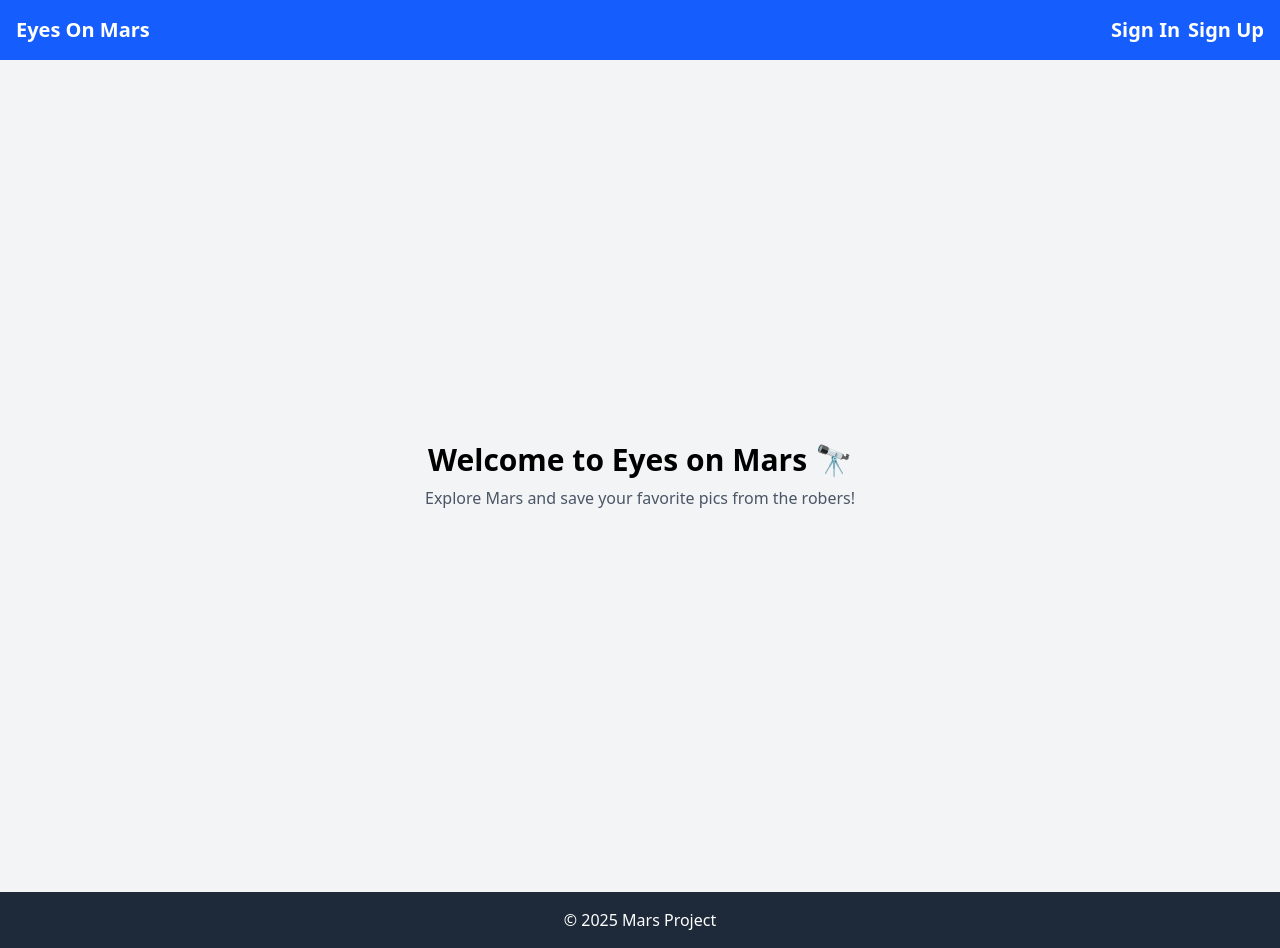
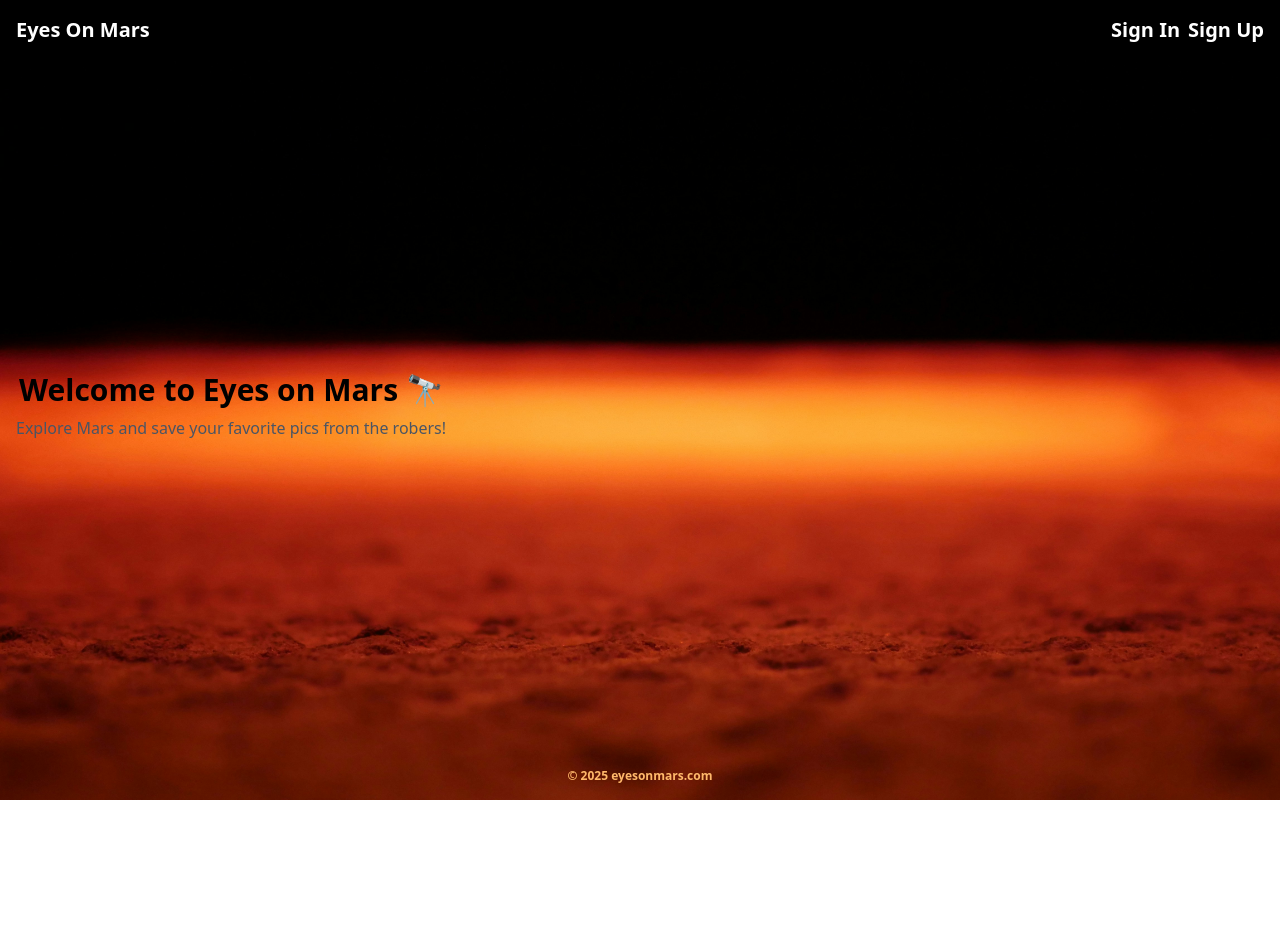
Before and after one commit to seva32/eyes-on-mars, a Next.js app: page / in a window 1280 px wide. After the commit the page ends 800 px from the top, so only its background shows below. Built offline with nearby package versions, Linux system fonts and the light colour scheme; no server answers.

Commit message:
background image in layout

```diff
--- a/next.config.ts
+++ b/next.config.ts
@@ -19,6 +19,13 @@
         pathname: '/a/**',
         search: '',
       },
+      {
+        protocol: 'https',
+        hostname: 'unsplash.com',
+        port: '',
+        pathname: '/photos/**',
+        search: '',
+      },
     ],
   },
 }
--- a/src/components/Layout.tsx
+++ b/src/components/Layout.tsx
@@ -5,11 +5,11 @@
   const currentYear = new Date().getFullYear()
 
   return (
-    <div className="min-h-screen flex flex-col bg-gray-100">
+    <div className="bg-[url('/images/mars.jpg')] bg-cover bg-center h-screen min-h-screen flex flex-col bg-gray-100">
       <NavBar />
-      <main className="flex-1 p-4">{children}</main>
-      <footer className="p-4 bg-gray-800 text-white text-center">
-        © {currentYear} Mars Project
+      <main className="flex-1 flex w-full p-4">{children}</main>
+      <footer className="p-4 text-orange-300 text-center text-xs font-bold">
+        &copy; {currentYear} eyesonmars.com
       </footer>
     </div>
   )
--- a/src/components/NavBar.tsx
+++ b/src/components/NavBar.tsx
@@ -5,9 +5,9 @@
 const NavBar = () => {
   const { data: session } = useSession()
   return (
-    <header className="p-4 bg-blue-600 text-white text-xl font-bold flex justify-between">
+    <header className="p-4 bg-black text-white text-xl font-bold flex justify-between">
       <Link href="/">Eyes On Mars</Link>
-      <nav className="flex gap-2 bg-blue-600 text-white">
+      <nav className="flex gap-2 text-white">
         {session ? (
           <>
             <Link href="/user/profile">Profile</Link>
--- a/src/pages/auth/signin.tsx
+++ b/src/pages/auth/signin.tsx
@@ -67,7 +67,7 @@
 
   return (
     <Layout>
-      <div className="flex flex-col items-center justify-center h-screen px-4">
+      <div className="flex flex-col items-center justify-center px-4 bg-white w-full">
         <h1 className="text-2xl font-bold mb-6">Sign In</h1>
 
         {status.error && (
--- a/src/pages/auth/signup.tsx
+++ b/src/pages/auth/signup.tsx
@@ -61,7 +61,7 @@
 
   return (
     <Layout>
-      <div className="flex flex-col items-center justify-center h-screen px-4">
+      <div className="flex flex-col items-center justify-center w-full px-4 bg-white">
         <h1 className="text-2xl font-bold mb-6">Sign Up</h1>
 
         {status.error && (
--- a/src/pages/index.tsx
+++ b/src/pages/index.tsx
@@ -4,7 +4,7 @@
 const Home = () => {
   return (
     <Layout>
-      <div className="flex flex-col items-center justify-center h-screen">
+      <div className="flex flex-col items-center justify-center">
         <h1 className="text-3xl font-bold">Welcome to Eyes on Mars 🔭</h1>
         <p className="text-gray-600 mt-2">
           Explore Mars and save your favorite pics from the robers!
--- a/src/pages/user/profile.tsx
+++ b/src/pages/user/profile.tsx
@@ -246,7 +246,7 @@
 
   return (
     <Layout>
-      <div className="min-h-screen bg-gray-50 py-12 px-4 sm:px-6 lg:px-8">
+      <div className="bg-gray-50 py-12 px-4 sm:px-6 lg:px-8 w-full">
         <div className="max-w-3xl mx-auto bg-white rounded-xl shadow-md overflow-hidden">
           <div className="p-8">
             <div className="flex flex-col md:flex-row gap-8 items-start">
```
Also changed, not shown: public/images/mars.jpg (added).
